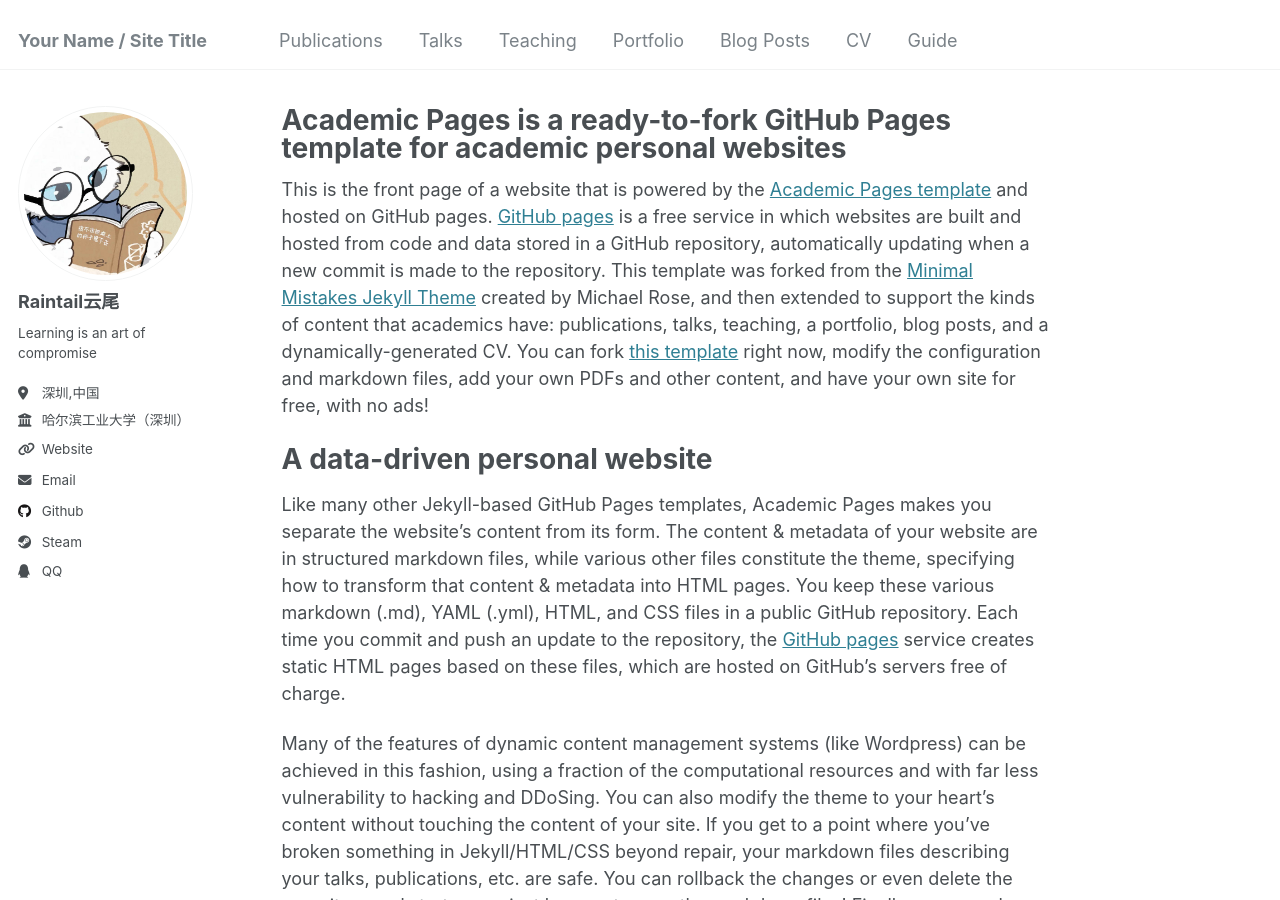
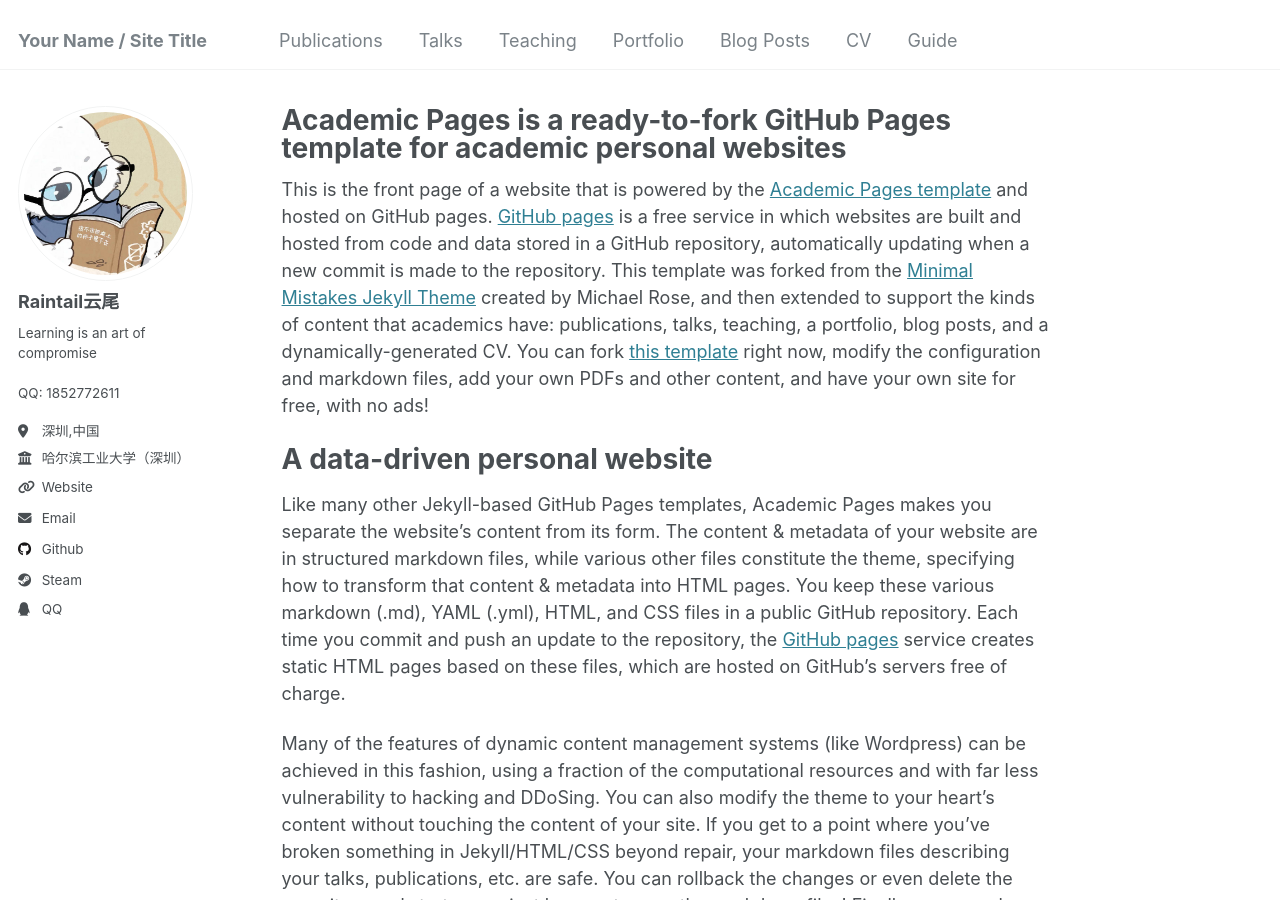
Before and after one commit to Rainbow-cocktail/Raintail-homepage, a Jekyll site: the page built from _pages/about.md, in a window 1280 px wide and 900 px high. Built offline with Jekyll 4.4.1, drawn with Linux system fonts in a browser that asks for light colours.

Commit message:
Update _config.yml

```diff
--- a/_config.yml
+++ b/_config.yml
@@ -25,7 +25,7 @@ author:
   name             : "Raintail云尾"
   pronouns         : # example: "she/her"
   bio              : "Learning is an art of compromise"
-  QQ               : "1852772611"
+  qq               : "1852772611"
   location         : "深圳,中国"
   employer         : "哈尔滨工业大学（深圳）"
   uri              : "https://rainbow-cocktail.github.io/Raintail-homepage/"
```
